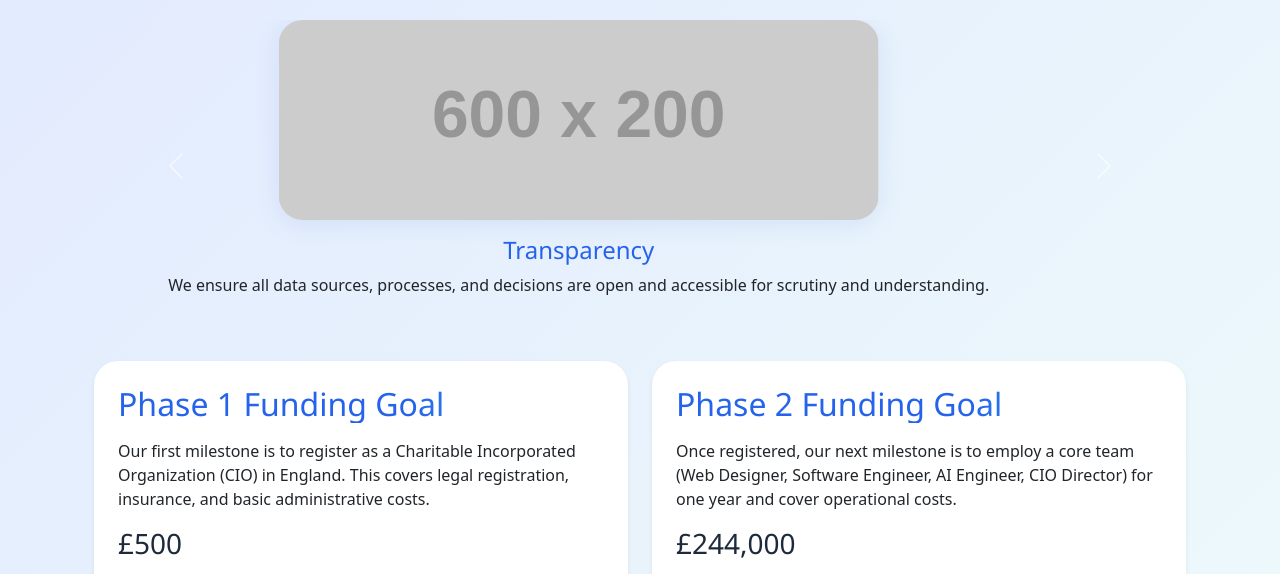
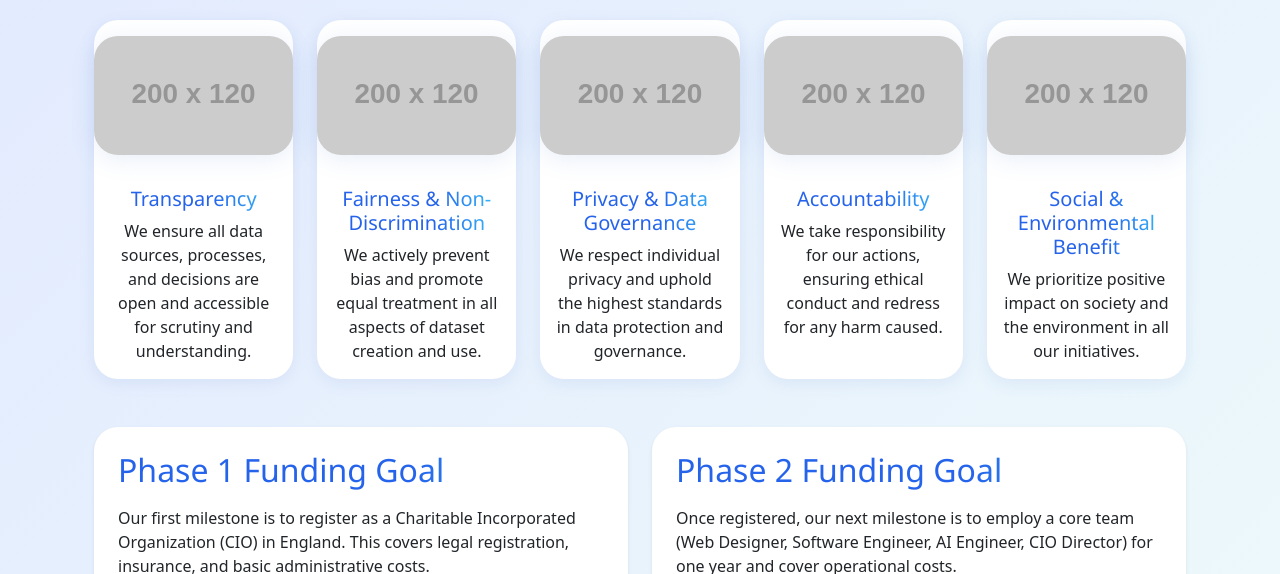
Before and after one commit to robomotic/responsibleai, a plain HTML site: page docs/index.html in a window 1280 px wide. Shown: the part 484-1058 px from the top of the page. Drawn offline with nearby package versions, Linux system fonts and the light colour scheme; placeholder pictures from the web are drawn by us.

```diff
--- a/docs/index.html
+++ b/docs/index.html
@@ -111,48 +111,58 @@
     <p class="lead mb-4">Building the world’s first ethical, transparent, and legally compliant dataset for open-source AI training.</p>
     <a href="https://github.com/robomotic/responsibleai/wiki" class="btn btn-primary btn-lg">Read the Manifesto</a>
   </div>
-  <!-- Core Principles Carousel -->
+  <!-- Core Principles Cards Row -->
   <div class="container my-5">
     <h2 class="text-center text-gradient mb-4">Our 5 Core Principles</h2>
-    <div id="principlesCarousel" class="carousel slide" data-bs-ride="carousel">
-      <div class="carousel-inner">
-        <div class="carousel-item active text-center">
-          <img src="https://placehold.co/600x200?text=Transparency" class="d-block mx-auto img-fluid mb-3" alt="Transparency">
-          <h4 class="text-gradient">Transparency</h4>
-          <p>We ensure all data sources, processes, and decisions are open and accessible for scrutiny and understanding.</p>
-        </div>
-        <div class="carousel-item text-center">
-          <img src="https://placehold.co/600x200?text=Fairness+%26+Non-Discrimination" class="d-block mx-auto img-fluid mb-3" alt="Fairness & Non-Discrimination">
-          <h4 class="text-gradient">Fairness & Non-Discrimination</h4>
-          <p>We actively prevent bias and promote equal treatment in all aspects of dataset creation and use.</p>
-        </div>
-        <div class="carousel-item text-center">
-          <img src="https://placehold.co/600x200?text=Privacy+%26+Data+Governance" class="d-block mx-auto img-fluid mb-3" alt="Privacy & Data Governance">
-          <h4 class="text-gradient">Privacy & Data Governance</h4>
-          <p>We respect individual privacy and uphold the highest standards in data protection and governance.</p>
-        </div>
-        <div class="carousel-item text-center">
-          <img src="https://placehold.co/600x200?text=Accountability" class="d-block mx-auto img-fluid mb-3" alt="Accountability">
-          <h4 class="text-gradient">Accountability</h4>
-          <p>We take responsibility for our actions, ensuring ethical conduct and redress for any harm caused.</p>
-        </div>
-        <div class="carousel-item text-center">
-          <img src="https://placehold.co/600x200?text=Social+%26+Environmental+Benefit" class="d-block mx-auto img-fluid mb-3" alt="Social & Environmental Benefit">
-          <h4 class="text-gradient">Social & Environmental Benefit</h4>
-          <p>We prioritize positive impact on society and the environment in all our initiatives.</p>
+    <div class="row row-cols-1 row-cols-md-5 g-4 justify-content-center">
+      <div class="col">
+        <div class="card h-100 text-center">
+          <img src="https://placehold.co/200x120?text=Transparency" class="card-img-top img-fluid mx-auto mt-3" alt="Transparency">
+          <div class="card-body">
+            <h5 class="card-title text-gradient">Transparency</h5>
+            <p class="card-text">We ensure all data sources, processes, and decisions are open and accessible for scrutiny and understanding.</p>
+          </div>
         </div>
       </div>
-      <button class="carousel-control-prev" type="button" data-bs-target="#principlesCarousel" data-bs-slide="prev">
-        <span class="carousel-control-prev-icon" aria-hidden="true"></span>
-        <span class="visually-hidden">Previous</span>
-      </button>
-      <button class="carousel-control-next" type="button" data-bs-target="#principlesCarousel" data-bs-slide="next">
-        <span class="carousel-control-next-icon" aria-hidden="true"></span>
-        <span class="visually-hidden">Next</span>
-      </button>
+      <div class="col">
+        <div class="card h-100 text-center">
+          <img src="https://placehold.co/200x120?text=Fairness+%26+Non-Discrimination" class="card-img-top img-fluid mx-auto mt-3" alt="Fairness & Non-Discrimination">
+          <div class="card-body">
+            <h5 class="card-title text-gradient">Fairness & Non-Discrimination</h5>
+            <p class="card-text">We actively prevent bias and promote equal treatment in all aspects of dataset creation and use.</p>
+          </div>
+        </div>
+      </div>
+      <div class="col">
+        <div class="card h-100 text-center">
+          <img src="https://placehold.co/200x120?text=Privacy+%26+Data+Governance" class="card-img-top img-fluid mx-auto mt-3" alt="Privacy & Data Governance">
+          <div class="card-body">
+            <h5 class="card-title text-gradient">Privacy & Data Governance</h5>
+            <p class="card-text">We respect individual privacy and uphold the highest standards in data protection and governance.</p>
+          </div>
+        </div>
+      </div>
+      <div class="col">
+        <div class="card h-100 text-center">
+          <img src="https://placehold.co/200x120?text=Accountability" class="card-img-top img-fluid mx-auto mt-3" alt="Accountability">
+          <div class="card-body">
+            <h5 class="card-title text-gradient">Accountability</h5>
+            <p class="card-text">We take responsibility for our actions, ensuring ethical conduct and redress for any harm caused.</p>
+          </div>
+        </div>
+      </div>
+      <div class="col">
+        <div class="card h-100 text-center">
+          <img src="https://placehold.co/200x120?text=Social+%26+Environmental+Benefit" class="card-img-top img-fluid mx-auto mt-3" alt="Social & Environmental Benefit">
+          <div class="card-body">
+            <h5 class="card-title text-gradient">Social & Environmental Benefit</h5>
+            <p class="card-text">We prioritize positive impact on society and the environment in all our initiatives.</p>
+          </div>
+        </div>
+      </div>
     </div>
   </div>
-  <!-- End Core Principles Carousel -->
+  <!-- End Core Principles Cards Row -->
   <!-- Funding Progress Section -->
   <div class="container my-5">
     <div class="row g-4 justify-content-center">
```
